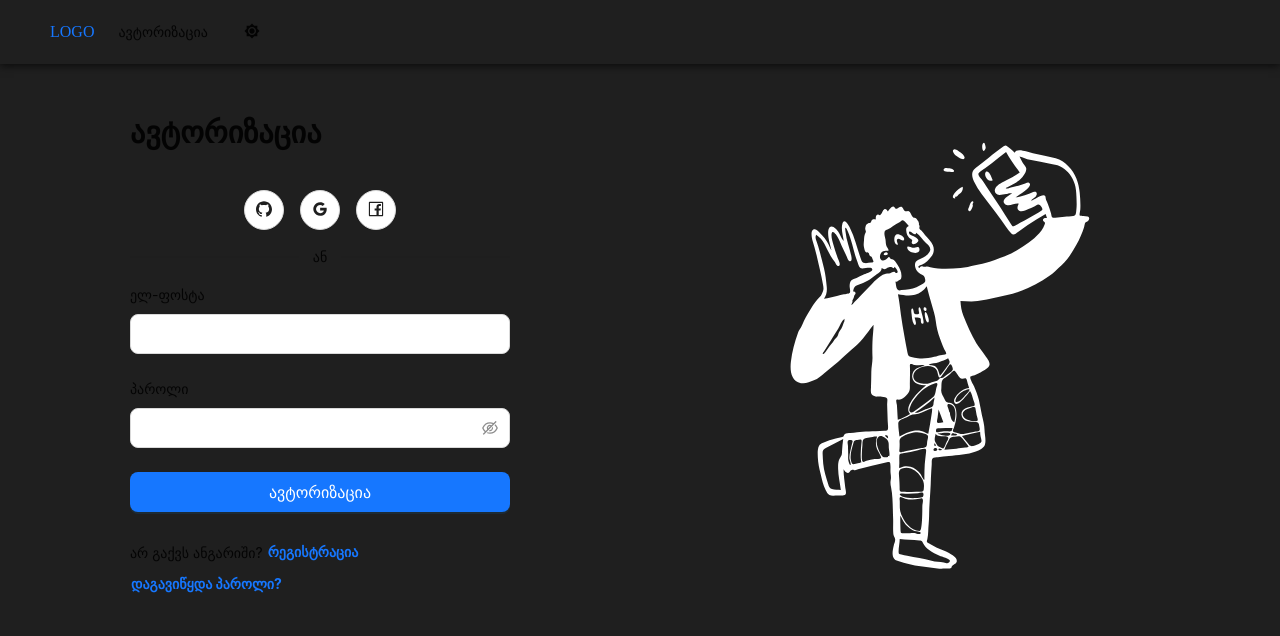
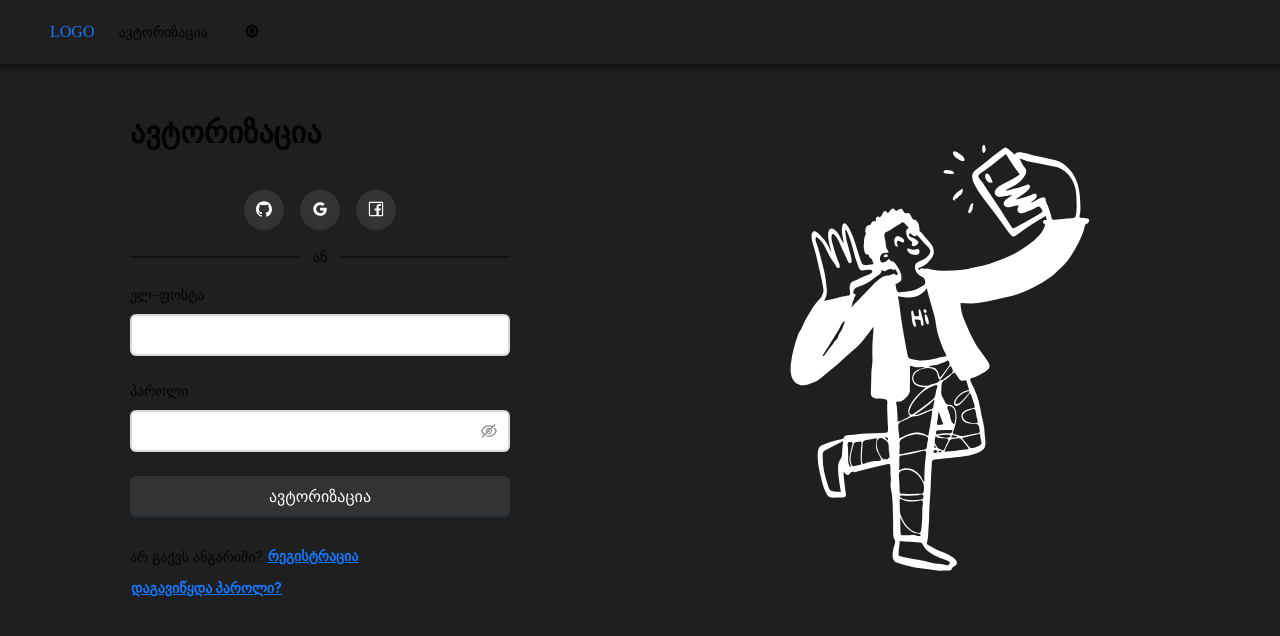
Before and after one commit to dbera17/devdesHUB, a Next.js app in the folder client/: page /login in a window 1280 px wide. Shown: the top 636 px of the page. Built offline with nearby package versions, Linux system fonts and the light colour scheme.

Commit message:
add dark stilling

```diff
--- a/client/styles/style.less
+++ b/client/styles/style.less
@@ -10,7 +10,7 @@ html.light {
         background-color: #1f1f1f;
         box-shadow: 0 2px 8px 0 rgba(0, 0, 0, 0.65);
         transition: background-color 0.3s cubic-bezier(0.645, 0.045, 0.355, 1),
-          box-shadow 0.3s cubic-bezier(0.645, 0.045, 0.355, 1);
+            box-shadow 0.3s cubic-bezier(0.645, 0.045, 0.355, 1);
     }
 
     .side-image {
@@ -23,6 +23,53 @@ html.light {
         padding-top: 80%;
     }
 
+    .ant-layout-content {
+        max-width: 1400px;
+        width: 100%;
+    }
+
+    .ant-divider {
+        border: none !important;
+        margin: 16px 0 !important;
+    }
+
+    .ant-btn-link>span {
+        text-decoration: underline;
+    }
+
+    .ant-pagination {
+        margin-bottom: 8px;
+    }
+
+    .ant-input,
+    .ant-input-password,
+    .ant-select-selector,
+    .ant-select {
+        border-width: 2px !important;
+        border-radius: 6px !important;
+        outline: none !important;
+        box-shadow: none !important;
+        border-right-width: 2px !important;
+        &:hover,
+        &:focus,
+        &.ant-input-focused,
+        &.ant-input-affix-wrapper-focused,
+        &:hover .ant-select-selector,
+        &.ant-select-focused .ant-select-selector {
+            outline: none !important;
+            box-shadow: none !important;
+            border-right-width: 2px !important;
+        }
+    }
+
+    .ant-select-focused:not(.ant-select-disabled).ant-select-single:not(.ant-select-customize-input) .ant-select-selector,
+    .ant-select:not(.ant-select-disabled):hover .ant-select-selector {
+        border-right-width: 2px !important;
+    }
+
+    .ant-btn {
+        border-radius: 6px;
+    }
 }
 
 html {
@@ -30,23 +77,139 @@ html {
         background-color: #1f1f1f;
     }
 
+    .ant-input,
+    .ant-input-password,
+    .ant-select-selector,
+    .ant-select {
+        &:hover,
+        &:focus,
+        &.ant-input-focused,
+        &.ant-input-affix-wrapper-focused,
+        &:hover .ant-select-selector,
+        &.ant-select-focused .ant-select-selector {
+            border-color: #ffffff !important;
+        }
+    }
+
+    .ant-tabs-tab {
+        &:hover,
+        &:active,
+        &.ant-tabs-tab-active .ant-tabs-tab-btn {
+            color: #ffffff;
+        }
+    }
+
+    .ant-tabs-tab-btn:focus,
+    .ant-tabs-tab-remove:focus,
+    .ant-tabs-tab-btn:active,
+    .ant-tabs-tab-remove:active {
+        color: #ffffff;
+    }
+
+    .ant-tabs-ink-bar {
+        background-color: #ffffff;
+    }
+
+    .ant-btn-link {
+        color: #ffffff;
+        &:hover {
+            color: #c5c5c5;
+        }
+    }
+
     .side-image.login-image {
         background-image: url(/images/login/dark.svg);
     }
+
     .side-image.register-image {
         background-image: url(/images/register/dark.svg);
     }
+
     .side-image.reset-image {
         background-image: url(/images/reset/dark.svg);
     }
+
     .side-image.terms-image {
         background-image: url(/images/terms/dark.svg);
+    }
+
+    .dark-button {
+        background: #333333 !important;
+        border-color: #333333 !important;
+        border-width: 2px !important;
+        border-style: solid !important;
+        color: #ffffff !important;
+        &:hover,
+        &:active,
+        &:focus {
+            background: #646464 !important;
+            border-color: #646464 !important;
+            color: #ffffff !important;
+        }
+
+        &.social-button {
+            display: flex;
+            justify-content: center;
+            align-items: center;
+
+            &>.anticon {
+                height: 18px;
+            }
+        }
     }
 }
 
 html.light {
     body {
         background-color: #ffffff;
+    }
+
+    .ant-input,
+    .ant-input-password,
+    .ant-select-selector,
+    .ant-select {
+        &:hover,
+        &:focus,
+        &.ant-input-focused,
+        &.ant-input-affix-wrapper-focused,
+        &:hover .ant-select-selector,
+        &.ant-select-focused .ant-select-selector {
+            border-color: #000000 !important;
+        }
+    }
+
+    .ant-tabs-tab {
+        &:hover,
+        &:active,
+        &.ant-tabs-tab-active .ant-tabs-tab-btn {
+            color: #000000;
+        }
+    }
+
+    .ant-tabs-tab-btn:focus,
+    .ant-tabs-tab-remove:focus,
+    .ant-tabs-tab-btn:active,
+    .ant-tabs-tab-remove:active {
+        color: #000000;
+    }
+
+    .ant-tabs-ink-bar {
+        background-color: #000000;
+    }
+
+    .dark-button {
+        background: #e8e8e8 !important;
+        border-color: #e8e8e8 !important;
+        border-width: 2px !important;
+        border-style: solid !important;
+        color: #000000 !important;
+        &:hover,
+        &:active,
+        &:focus {
+            background: #D9D9D9 !important;
+            border-color: #D9D9D9 !important;
+            color: #000000 !important;
+        }
     }
 
     .layout-header {
@@ -57,13 +220,38 @@ html.light {
     .side-image.login-image {
         background-image: url(/images/login/light.svg);
     }
+
     .side-image.register-image {
         background-image: url(/images/register/light.svg);
     }
+
     .side-image.reset-image {
         background-image: url(/images/reset/light.svg);
     }
+
     .side-image.terms-image {
         background-image: url(/images/terms/light.svg);
     }
+
+    .ant-btn-link {
+        color: #000000;
+        &:hover {
+            color: #424242;
+        }
+    }
+
+    .dark-button {
+        background: #e8e8e8 !important;
+        border-color: #e8e8e8 !important;
+        border-width: 2px !important;
+        border-style: solid !important;
+        color: #000000 !important;
+        &:hover,
+        &:active,
+        &:focus {
+            background: #D9D9D9 !important;
+            border-color: #D9D9D9 !important;
+            color: #000000 !important;
+        }
+    }
 }
```
